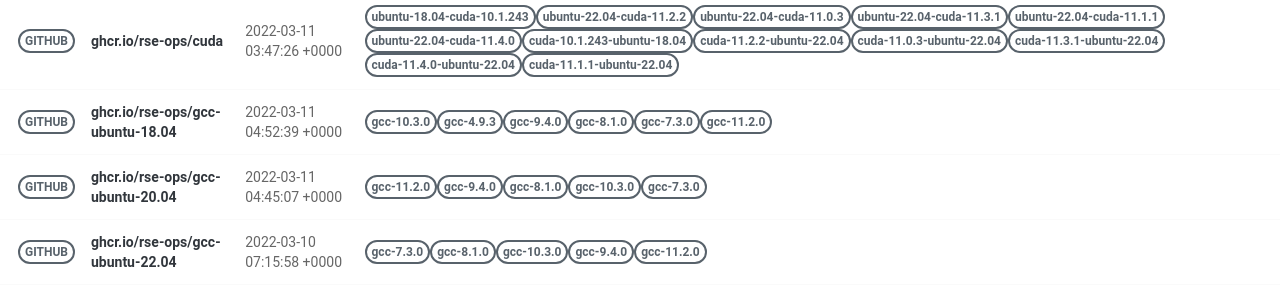
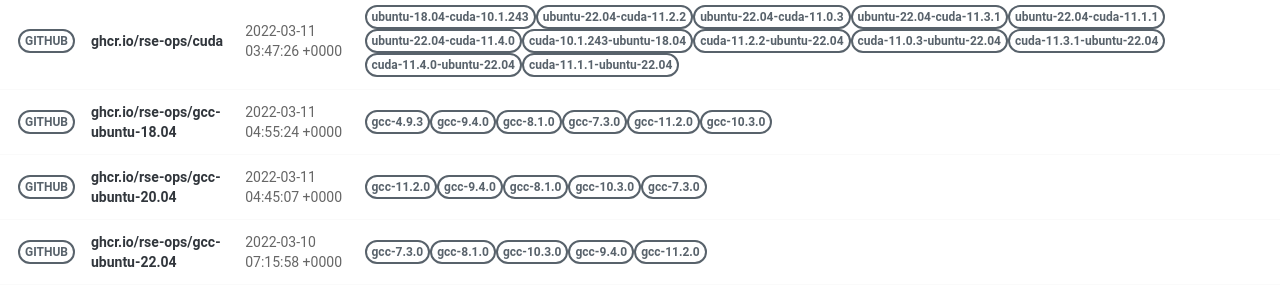
Before and after one commit to rse-ops/docker-images, a Jekyll site: the page built from pages/index.md, in a window 1280 px wide. Shown: the part 502-801 px from the top of the page. Built offline with Jekyll 4.4.1, drawn with Linux system fonts in a browser that asks for light colours; nearby versions of some CDN libraries.

Commit message:
Automated push to update library 2022-03-11

```diff
--- a/_library/ghcr.io-rse-ops-gcc-ubuntu-18.04.md
+++ b/_library/ghcr.io-rse-ops-gcc-ubuntu-18.04.md
@@ -1,14 +1,11 @@
 ---
 layout: container
 name: ghcr.io/rse-ops/gcc-ubuntu-18.04
-updated_at: 2022-03-11 04:52:39.553450
+updated_at: 2022-03-11 04:55:24.097472
 
 
 container_url: https://github.com/orgs/rse-ops/packages/container/package/gcc-ubuntu-18.04
 versions:
- - tag: gcc-10.3.0
-   dockerfile: https://github.com/rse-ops/docker-images/blob/main/ubuntu/gcc/Dockerfile
-   manifest: https://crane.ggcr.dev/manifest/ghcr.io/rse-ops/gcc-ubuntu-18.04:gcc-10.3.0
  - tag: gcc-4.9.3
    dockerfile: https://github.com/rse-ops/docker-images/blob/main/ubuntu/gcc/Dockerfile
    manifest: https://crane.ggcr.dev/manifest/ghcr.io/rse-ops/gcc-ubuntu-18.04:gcc-4.9.3
```
Also changed, not shown: other parts of _library/ghcr.io-rse-ops-gcc-ubuntu-18.04.md (+3 -0 lines).
